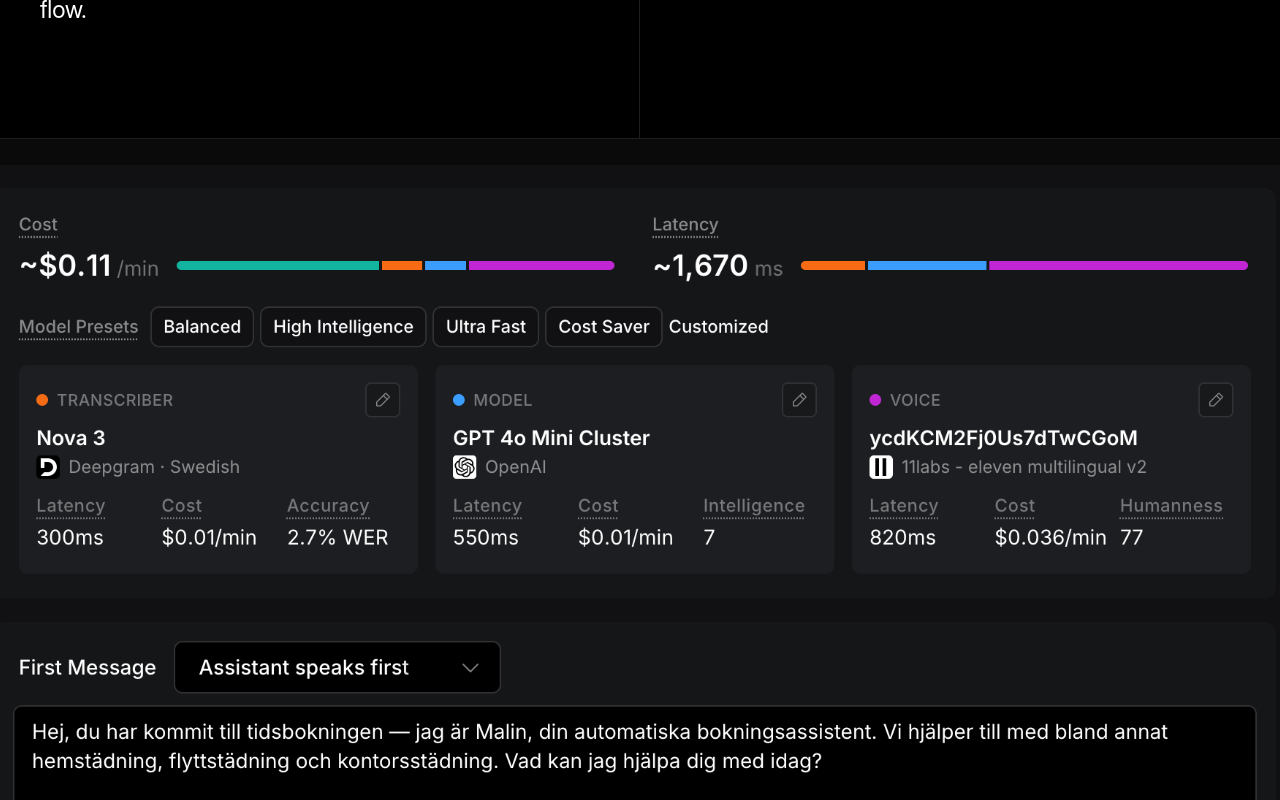
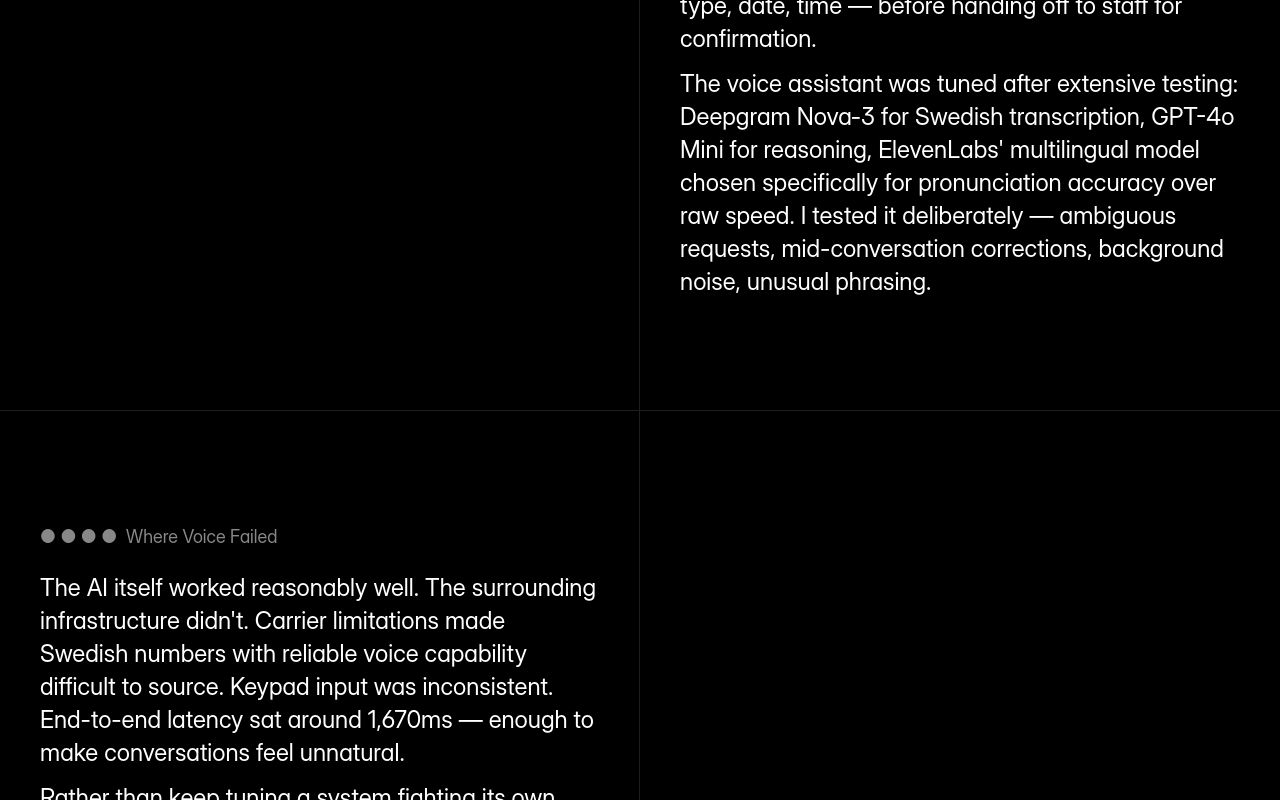
Before and after one commit to Liamcallag/Liam-portfolio, a Next.js app: page /work/ai-booking-assistant in a window 1280 px wide. Shown: the part 3020-3820 px from the top of the page. Built offline with nearby package versions, Linux system fonts and the light colour scheme; a web font is replaced by a local one.

Commit message:
Update AI Booking Assistant hero to cleaner Vapi dashboard crop

```diff
--- a/app/(site)/work/ai-booking-assistant/page.tsx
+++ b/app/(site)/work/ai-booking-assistant/page.tsx
@@ -28,7 +28,6 @@
             "The AI itself worked reasonably well. The surrounding infrastructure didn't. Carrier limitations made Swedish numbers with reliable voice capability difficult to source. Keypad input was inconsistent. End-to-end latency sat around 1,670ms — enough to make conversations feel unnatural.",
             "Rather than keep tuning a system fighting its own foundation, I rebuilt the same core value as an SMS flow.",
           ],
-          image: { src: "/work/ai-booking-assistant/vapi-dashboard.png", alt: "Vapi dashboard — Nova-3 transcriber, GPT-4o Mini, ElevenLabs Multilingual v2, ~1,670ms latency" },
         },
         {
           heading: "The SMS Version",
```
Also changed, not shown: public/work/ai-booking-assistant/vapi-dashboard.png.
